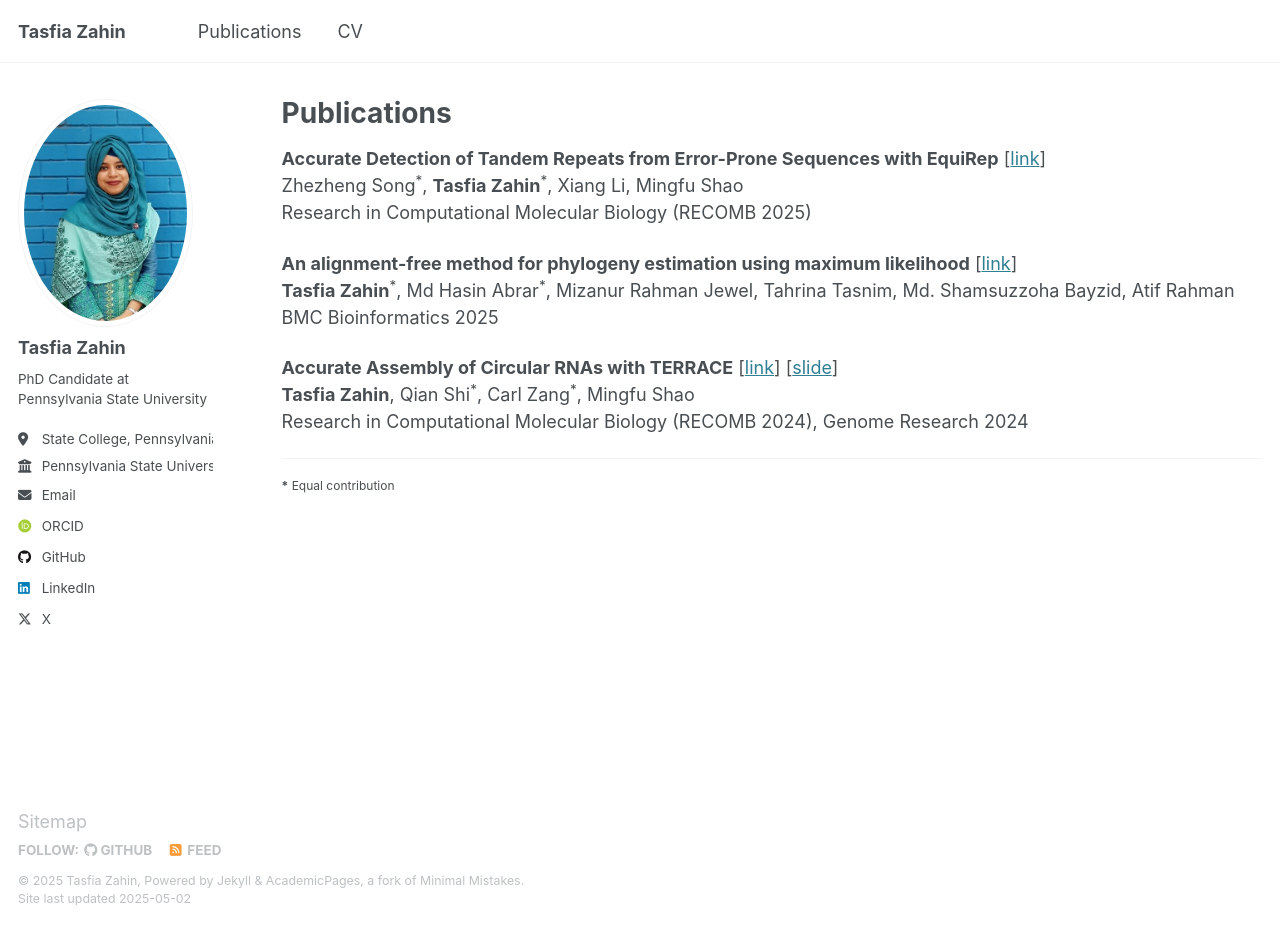
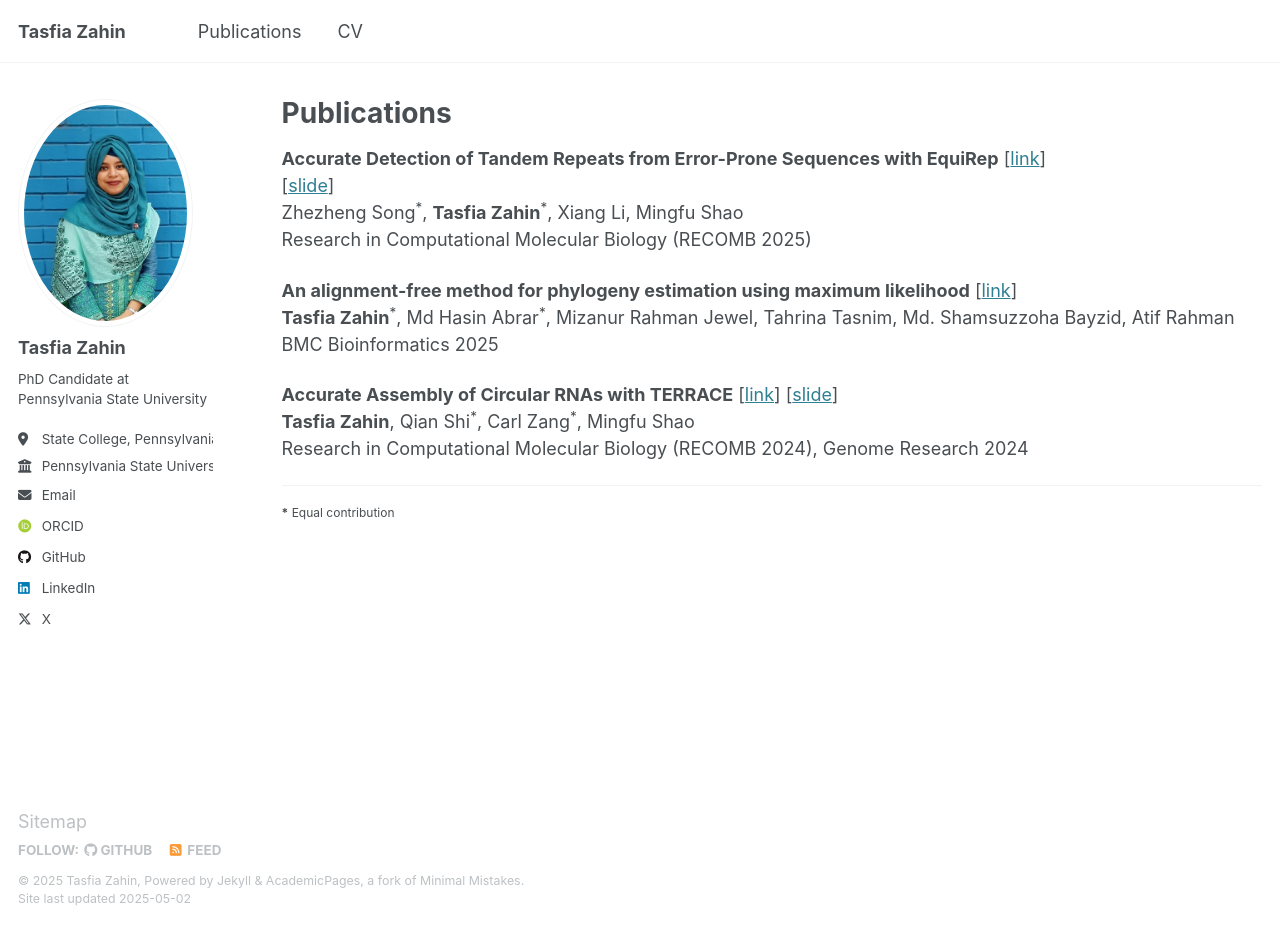
Before and after one commit to TasfiaZahin/TasfiaZahin.github.io, a Jekyll site: the page built from _pages/publications.html, in a window 1280 px wide and 927 px high. Built offline with Jekyll 4.4.1, drawn with Linux system fonts in a browser that asks for light colours; some web fonts are replaced.

Commit message:
cv and slides updated

```diff
--- a/_pages/publications.html
+++ b/_pages/publications.html
@@ -17,6 +17,7 @@ author_profile: true
     <p>
       <strong>Accurate Detection of Tandem Repeats from Error-Prone Sequences with EquiRep</strong>
       [<a href="https://doi.org/10.1101/2024.11.05.621953" target="_blank">link</a>]<br>
+      [<a href="/files/RECOMB25_EquiRep.pdf" target="_blank">slide</a>]<br>
       Zhezheng Song<sup>*</sup>, <strong>Tasfia Zahin</strong><sup>*</sup>, Xiang Li, Mingfu Shao<br>
       Research in Computational Molecular Biology (RECOMB 2025)
     </p>
```
Also changed, not shown: 2 other files.
